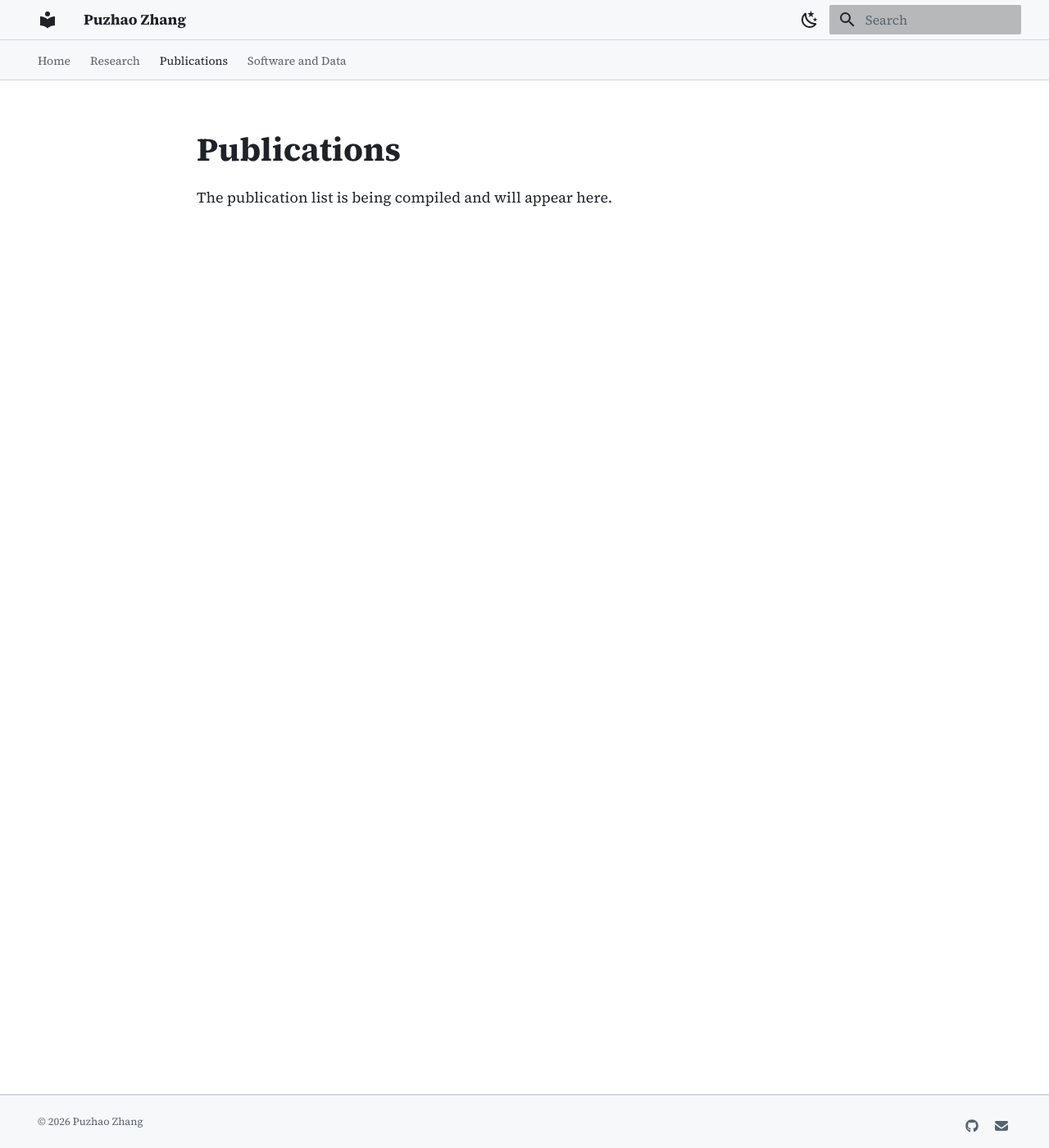
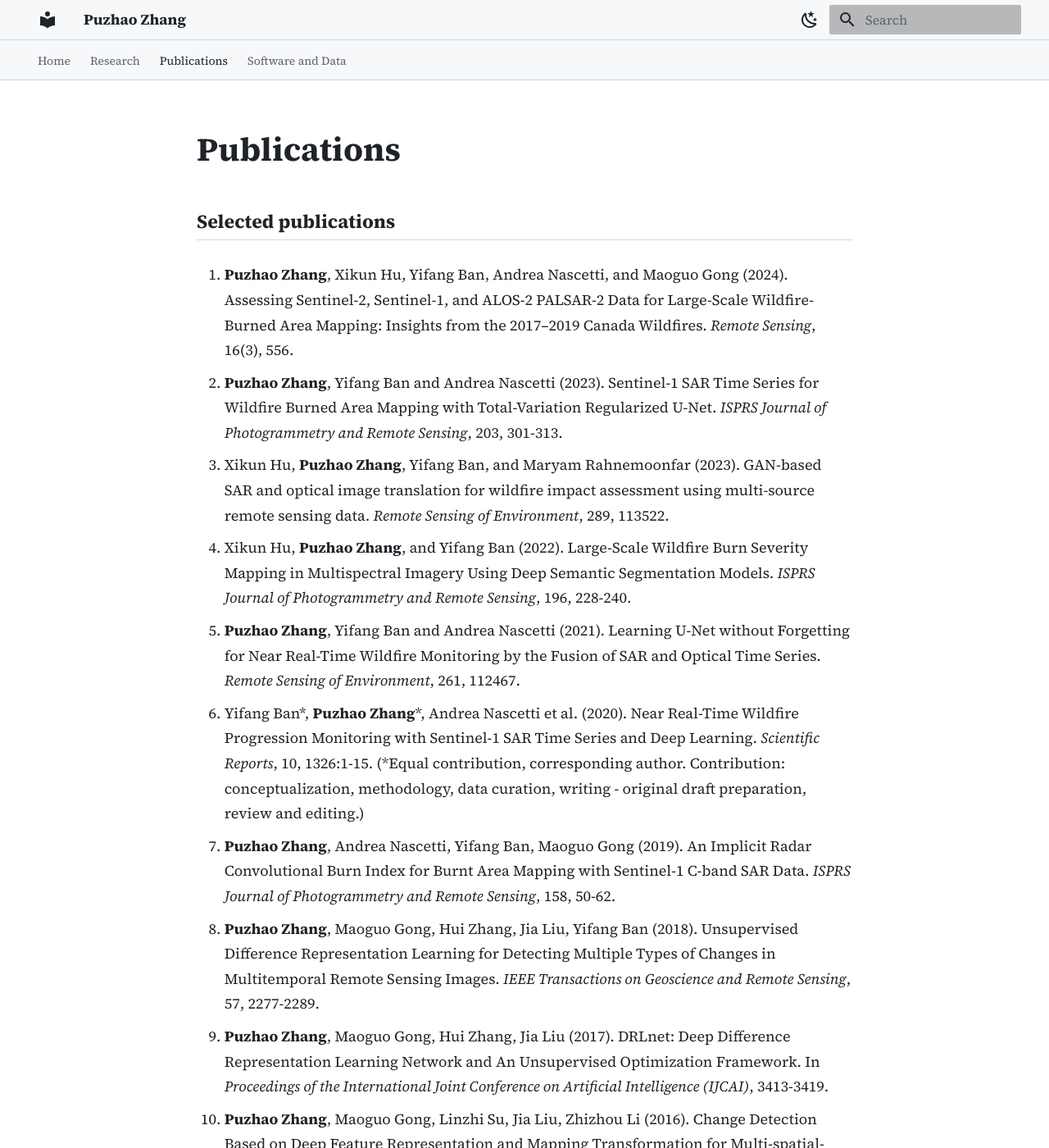
Before and after one commit to puzhao8/puzhao8.github.io, an MkDocs documentation site: the page built from docs/publications.md, in a window 1280 px wide and 1400 px high. Shown: the whole window at 82% size. Built offline with MkDocs 1.6.1 and Material for MkDocs 9.7.7, drawn with Linux system fonts in a browser that asks for light colours; some of the changed text lies outside the part shown.

Commit message:
Add publication list
Co-Authored-By: Claude Sonnet 5.5 <noreply@anthropic.com>

```diff
--- a/docs/publications.md
+++ b/docs/publications.md
@@ -6,4 +6,46 @@ hide:
 
 # Publications
 
-The publication list is being compiled and will appear here.
+## Selected publications
+
+1. **Puzhao Zhang**, Xikun Hu, Yifang Ban, Andrea Nascetti, and Maoguo Gong (2024). Assessing Sentinel-2, Sentinel-1, and ALOS-2 PALSAR-2 Data for Large-Scale Wildfire-Burned Area Mapping: Insights from the 2017–2019 Canada Wildfires. *Remote Sensing*, 16(3), 556.
+
+2. **Puzhao Zhang**, Yifang Ban and Andrea Nascetti (2023). Sentinel-1 SAR Time Series for Wildfire Burned Area Mapping with Total-Variation Regularized U-Net. *ISPRS Journal of Photogrammetry and Remote Sensing*, 203, 301-313.
+
+3. Xikun Hu, **Puzhao Zhang**, Yifang Ban, and Maryam Rahnemoonfar (2023). GAN-based SAR and optical image translation for wildfire impact assessment using multi-source remote sensing data. *Remote Sensing of Environment*, 289, 113522.
+
+4. Xikun Hu, **Puzhao Zhang**, and Yifang Ban (2022). Large-Scale Wildfire Burn Severity Mapping in Multispectral Imagery Using Deep Semantic Segmentation Models. *ISPRS Journal of Photogrammetry and Remote Sensing*, 196, 228-240.
+
+5. **Puzhao Zhang**, Yifang Ban and Andrea Nascetti (2021). Learning U-Net without Forgetting for Near Real-Time Wildfire Monitoring by the Fusion of SAR and Optical Time Series. *Remote Sensing of Environment*, 261, 112467.
+
+6. Yifang Ban\*, **Puzhao Zhang**\*, Andrea Nascetti et al. (2020). Near Real-Time Wildfire Progression Monitoring with Sentinel-1 SAR Time Series and Deep Learning. *Scientific Reports*, 10, 1326:1-15. (\*Equal contribution, corresponding author. Contribution: conceptualization, methodology, data curation, writing - original draft preparation, review and editing.)
+
+7. **Puzhao Zhang**, Andrea Nascetti, Yifang Ban, Maoguo Gong (2019). An Implicit Radar Convolutional Burn Index for Burnt Area Mapping with Sentinel-1 C-band SAR Data. *ISPRS Journal of Photogrammetry and Remote Sensing*, 158, 50-62.
+
+8. **Puzhao Zhang**, Maoguo Gong, Hui Zhang, Jia Liu, Yifang Ban (2018). Unsupervised Difference Representation Learning for Detecting Multiple Types of Changes in Multitemporal Remote Sensing Images. *IEEE Transactions on Geoscience and Remote Sensing*, 57, 2277-2289.
+
+9. **Puzhao Zhang**, Maoguo Gong, Hui Zhang, Jia Liu (2017). DRLnet: Deep Difference Representation Learning Network and An Unsupervised Optimization Framework. In *Proceedings of the International Joint Conference on Artificial Intelligence (IJCAI)*, 3413-3419.
+
+10. **Puzhao Zhang**, Maoguo Gong, Linzhi Su, Jia Liu, Zhizhou Li (2016). Change Detection Based on Deep Feature Representation and Mapping Transformation for Multi-spatial-resolution Remote Sensing Images. *ISPRS Journal of Photogrammetry and Remote Sensing*, 116, 24-41.
+
+## Other publications
+
+- Yuxi Sun, Yunming Ye, Jian Kang, Ruben Fernandez-Beltran, Shanshan Feng, Xutao Li, Chuyao Luo, **Puzhao Zhang**, and Antonio Plaza (2023). Cross-view object geo-localization in a local region with satellite imagery. *IEEE Transactions on Geoscience and Remote Sensing*, 61, 1-16.
+
+- **Puzhao Zhang** and Yifang Ban (2023). Unsupervised Geospatial Domain Adaptation for Large-Scale Wildfire Burned Area Mapping Using Sentinel-2 MSI and Sentinel-1 SAR Data. In *IGARSS 2023 - IEEE International Geoscience and Remote Sensing Symposium*, 5742-5745. IEEE.
+
+- Xikun Hu, **Puzhao Zhang**, Yifang Ban (2022). GAN-Based SAR to Optical Image Translation in Fire-disturbed Regions. In *Proceedings of the International Geoscience and Remote Sensing Symposium (IGARSS)*.
+
+- Can Qin, Maoguo Gong, Yue Wu, Dayong Tian, **Puzhao Zhang** (2018). Efficient scene labelling via sparse annotations. In *Workshops at the Thirty-Second AAAI Conference on Artificial Intelligence*.
+
+- Maoguo Gong, Tao Zhan, **Puzhao Zhang**, and Qiguang Miao (2017). Superpixel-based difference representation learning for change detection in multispectral remote sensing images. *IEEE Transactions on Geoscience and Remote Sensing*, 55(5), 2658-2673.
+
+- Maoguo Gong, Xudong Niu, **Puzhao Zhang**, and Zhizhou Li (2017). Generative adversarial networks for change detection in multispectral imagery. *IEEE Geoscience and Remote Sensing Letters*, 14(12), 2310-2314.
+
+- Tao Zhang, **Puzhao Zhang** et al. (2016). JL-GFDN: A novel Gabor filter-based deep network using joint spectral-spatial local binary pattern for hyperspectral image classification. *Remote Sensing*, 12(12).
+
+- Jia Liu, Maoguo Gong, Kai Qin, **Puzhao Zhang** (2016). A deep convolutional coupling network for change detection based on heterogeneous optical and radar images. *IEEE Transactions on Neural Networks and Learning Systems*, 29(3), 545-559.
+
+- Hui Zhang, Maoguo Gong, **Puzhao Zhang**, Linzhi Su, and Jiao Shi (2016). Feature-level change detection using deep representation and feature change analysis for multispectral imagery. *IEEE Geoscience and Remote Sensing Letters*, 13(11), 1666-1670.
+
+- Linzhi Su, Jiao Shi, **Puzhao Zhang**, Zhao Wang, and Maoguo Gong (2016). Detecting multiple changes from multi-temporal images by using stacked denoising autoencoder based change vector analysis. In *IEEE International Joint Conference on Neural Networks (IJCNN)*, 1269-1276.
```
